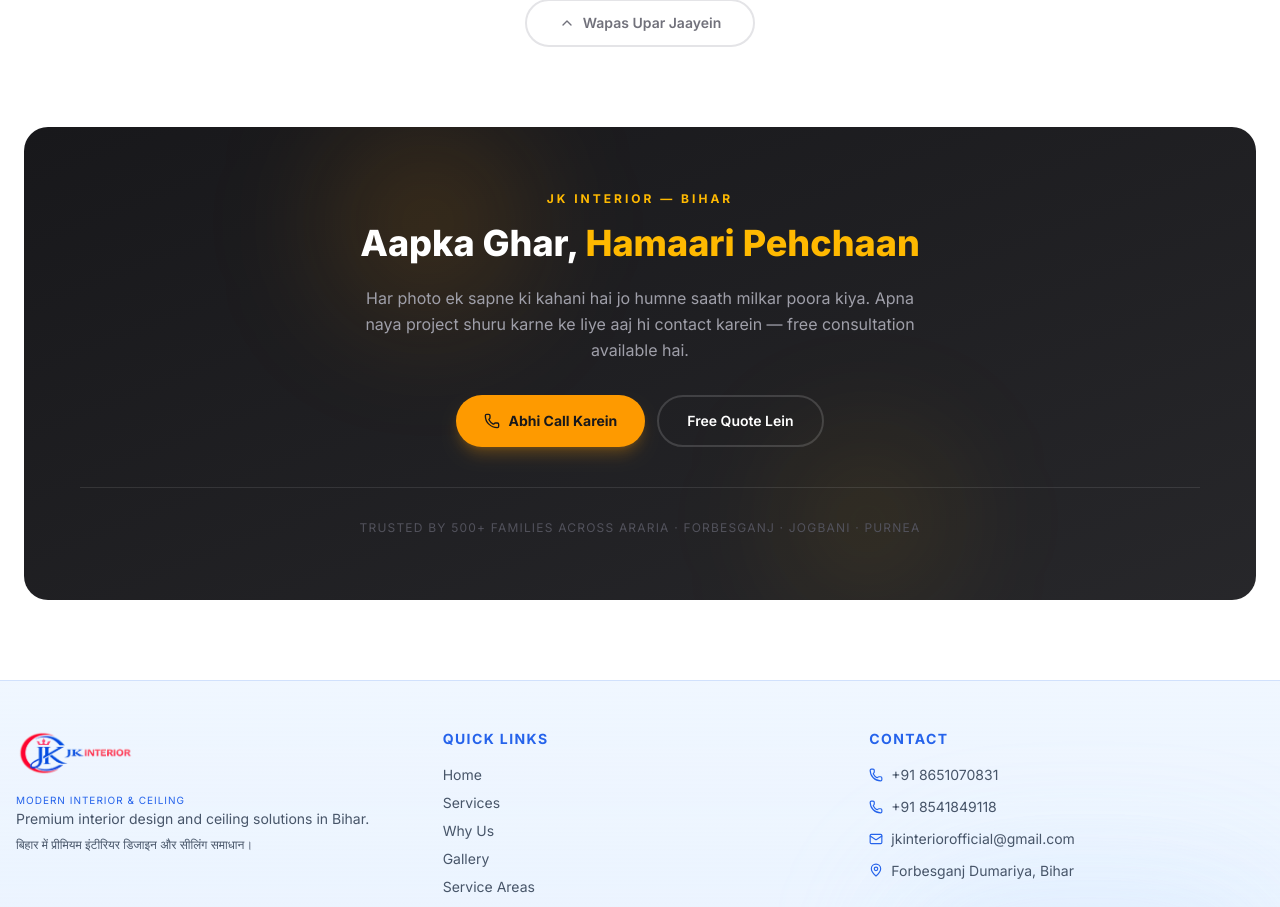
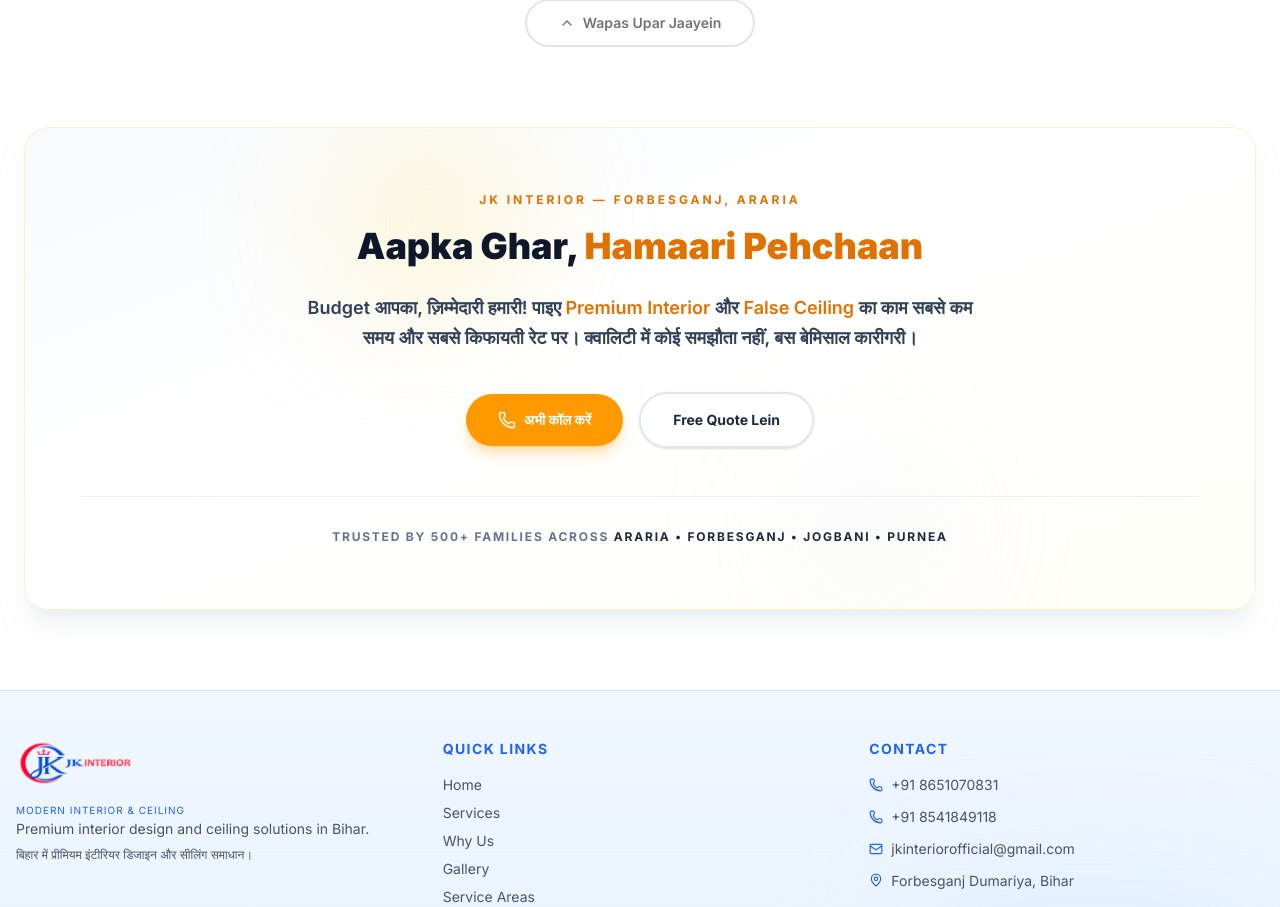
Before and after one commit to jitendrakumarraj831-byte/jk-interior2, a Next.js app: page /gallery in a window 1280 px wide. Shown: the part 8754-9661 px from the top of the page. Built offline with nearby package versions, Linux system fonts and the light colour scheme; a web font is replaced by a local one.

Commit message:
Update gallery.tsx

```diff
--- a/components/gallery.tsx
+++ b/components/gallery.tsx
@@ -477,30 +477,43 @@ export default function Gallery({ layout }: { layout?: string }) {
           </button>
         </div>
 
-        {/* ── Closing CTA ───────────────────────────────────────────────── */}
-        <div className="relative overflow-hidden rounded-3xl bg-gradient-to-br from-zinc-900 to-zinc-800 px-6 py-12 md:px-14 md:py-16 text-center">
-          <div className="pointer-events-none absolute top-0 left-1/4 w-48 h-48 bg-amber-500/15 blur-3xl rounded-full" />
-          <div className="pointer-events-none absolute bottom-0 right-1/4 w-40 h-40 bg-amber-400/10 blur-3xl rounded-full" />
+        {/* ── Closing CTA (Final Premium Light Version) ───────────────────────────────────────────────── */}
+<div className="relative overflow-hidden rounded-3xl bg-gradient-to-br from-slate-50 via-white to-amber-50/40 border border-amber-100 px-6 py-12 md:px-14 md:py-16 text-center shadow-xl shadow-slate-200/50">
+  {/* सॉफ्ट बैकग्राउंड ग्लो */}
+  <div className="pointer-events-none absolute top-0 left-1/4 w-48 h-48 bg-amber-200/30 blur-3xl rounded-full" />
+  <div className="pointer-events-none absolute bottom-0 right-1/4 w-40 h-40 bg-blue-100/20 blur-3xl rounded-full" />
+
   <div className="relative">
-            <p className="text-amber-400 text-xs font-bold tracking-[0.25em] uppercase mb-3">JK Interior — Bihar</p>
-            <h3 className="text-white text-2xl md:text-4xl font-extrabold mb-4 leading-snug">
-              Aapka Ghar,{" "}
-              <span className="text-amber-400">Hamaari Pehchaan</span>
+    <p className="text-amber-600 text-xs font-bold tracking-[0.25em] uppercase mb-4">
+      JK Interior — Forbesganj, Araria
+    </p>
+
+    <h3 className="text-slate-900 text-2xl md:text-4xl font-black mb-6 leading-tight">
+      Aapka Ghar, <span className="text-amber-600">Hamaari Pehchaan</span>
     </h3>
-            <p className="text-zinc-400 max-w-xl mx-auto text-sm md:text-base leading-relaxed mb-8">
-              Har photo ek sapne ki kahani hai jo humne saath milkar poora kiya. Apna naya project shuru karne ke liye aaj hi contact karein — free consultation available hai.
+
+    {/* आपका चुना हुआ टेक्स्ट */}
+    <p className="text-slate-700 max-w-2xl mx-auto text-base md:text-lg leading-relaxed mb-10 font-semibold">
+      Budget आपका, ज़िम्मेदारी हमारी! पाइए <span className="text-amber-600">Premium Interior</span> और <span className="text-amber-600">False Ceiling</span> का काम सबसे कम समय और सबसे किफायती रेट पर। क्वालिटी में कोई समझौता नहीं, बस बेमिसाल कारीगरी।
     </p>
-            <div className="flex flex-col sm:flex-row gap-3 justify-center">
-              <a href="tel:+918651070831" aria-label="Call JK Interior Forbesganj Araria" className="inline-flex items-center justify-center gap-2 px-7 py-3.5 bg-amber-500 hover:bg-amber-400 text-zinc-900 text-sm font-bold rounded-full transition-all shadow-lg shadow-amber-500/25 active:scale-95">
-                <Phone size={16} /> Abhi Call Karein
+
+    <div className="flex flex-col sm:flex-row gap-4 justify-center items-center">
+      {/* Call Button */}
+      <a href="tel:+918651070831"
+         className="inline-flex items-center justify-center gap-2 px-8 py-4 bg-amber-500 hover:bg-amber-600 text-white text-sm font-bold rounded-full transition-all shadow-lg shadow-amber-500/30 active:scale-95">
+        <Phone size={18} /> अभी कॉल करें
       </a>
-              <a href="/contact" aria-label="Get free quote for false ceiling and interior work in Araria" className="inline-flex items-center justify-center gap-2 px-7 py-3.5 border-2 border-white/15 hover:border-white/30 text-white text-sm font-semibold rounded-full transition-all active:scale-95">
+
+      {/* Quote Button */}
+      <a href="/contact"
+         className="inline-flex items-center justify-center gap-2 px-8 py-4 bg-white border-2 border-slate-200 hover:border-amber-400 text-slate-800 text-sm font-bold rounded-full transition-all shadow-sm active:scale-95">
         Free Quote Lein
       </a>
     </div>
-            <div className="mt-10 pt-8 border-t border-white/10">
-              <p className="text-zinc-600 text-xs tracking-widest uppercase">
-                Trusted by 500+ families across Araria · Forbesganj · Jogbani · Purnea
+
+    <div className="mt-12 pt-8 border-t border-slate-200/60">
+      <p className="text-slate-500 text-[10px] md:text-xs tracking-[0.15em] font-bold uppercase">
+        Trusted by 500+ families across <span className="text-slate-800">Araria • Forbesganj • Jogbani • Purnea</span>
       </p>
     </div>
   </div>
```
Lines whose indentation alone changed are shown as unchanged.
